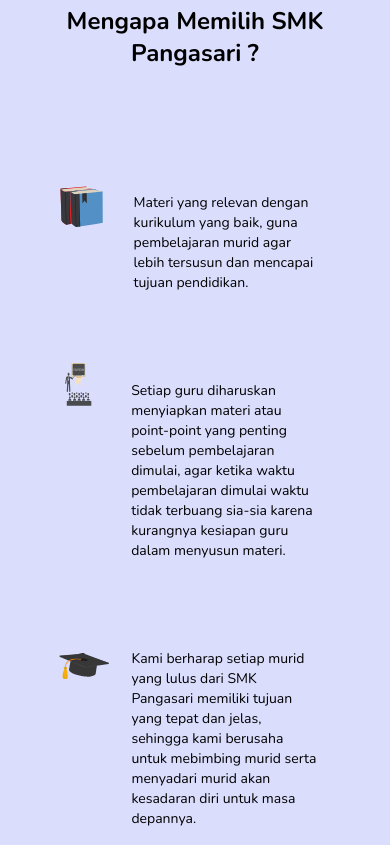
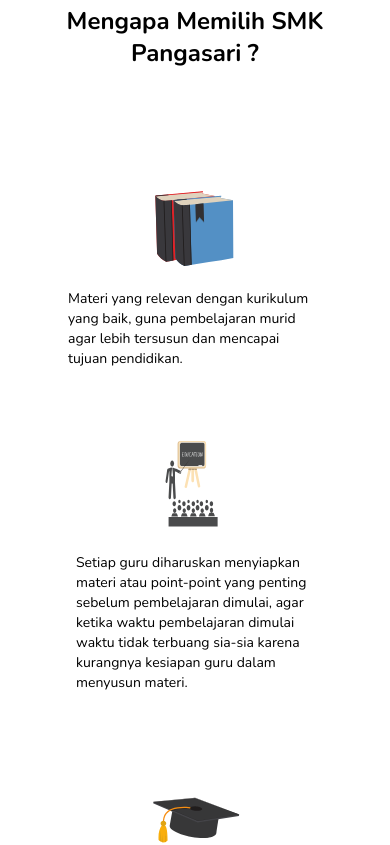
Before and after one commit to tbanta460/pangasari-front-end, a React (Create React App) app: page / in a window 390 px wide. Shown: the part 1700-2545 px from the top of the page. Built offline with nearby package versions, Linux system fonts and the light colour scheme.

Commit message:
merapihkan design responsive

```diff
--- a/src/components/molecules/footer/index.js
+++ b/src/components/molecules/footer/index.js
@@ -39,7 +39,7 @@ const Footer = () => {
                             {
                                 followUs.map((data,index) => {
                                     return (
-                                            <div key={index}>
+                                            <div key={index} className="mx-4">
                                             <li>
                                                 <Image src={data} alt="icon social media" Stylee="w-10 cursor-pointer"/>
                                             </li>
--- a/src/pages/home/index.js
+++ b/src/pages/home/index.js
@@ -51,24 +51,24 @@ const Home = () => {
                                 </div>
                             </div>
                         </div>
-                        <div className="middle-part-two bg-vintage">
+                        <div className="middle-part-two bg-white">
                             <h3 className="text-center text-2xl md:text-4xl text-black font-bold p-14">Mengapa Memilih SMK Pangasari ?</h3>
-                            <div className="bg-vintage p-14 lg:grid lg:grid-cols-02 flex flex-col-reverse">
+                            <div className="bg-white p-14 lg:grid lg:grid-cols-02 flex flex-col-reverse">
                                 <div className="part-left flex flex-col text-black text-sm">
-                                    <div className="part-one flex flex-row">
-                                        <Image src={IconBook} alt="icon buku" Stylee="w-56"/>
+                                    <div className="part-one flex flex-col md:flex-row">
+                                        <Image src={IconBook} alt="icon buku" Stylee="w-24 mx-auto md:w-56"/>
                                         <Gap WH="w-14"/>
                                         <p className="self-center p-3">Materi yang relevan dengan kurikulum yang baik, guna pembelajaran murid agar lebih tersusun dan mencapai tujuan pendidikan.</p>
                                     </div>
                                     <Gap WH="h-14"/>
-                                    <div className="part-two flex flex-row">
-                                        <Image src={IconEducation} alt="icon education" Stylee="w-96"/>
+                                    <div className="part-two flex flex-col md:flex-row">
+                                        <Image src={IconEducation} alt="icon education" Stylee="w-24 mx-auto md:w-96"/>
                                         <Gap WH="w-14"/>
                                         <p className="self-center p-5">Setiap guru diharuskan menyiapkan materi atau point-point yang penting sebelum pembelajaran dimulai, agar ketika waktu pembelajaran dimulai waktu tidak terbuang sia-sia karena kurangnya kesiapan guru dalam menyusun materi.</p>
                                     </div>
                                     <Gap WH="h-14"/>
-                                    <div className="part-three flex flex-row ">
-                                        <Image src={IconGraduation} alt="icon graduation" Stylee="w-96"/>
+                                    <div className="part-three flex md:flex-row flex-col">
+                                        <Image src={IconGraduation} alt="icon graduation" Stylee="w-24 mx-auto md:w-96"/>
                                         <Gap WH="w-14"/>
                                         <p className="self-center p-3">Kami berharap setiap murid yang lulus dari SMK Pangasari memiliki tujuan yang tepat dan jelas, sehingga kami berusaha untuk mebimbing murid serta menyadari murid akan kesadaran diri untuk masa depannya.</p>
                                     </div>
@@ -79,7 +79,7 @@ const Home = () => {
                             </div>
                         </div>
                         <div className="middle-part-three flex flex-col p-14">
-                        <h3 className="text-center text-4xl text-black font-bold p-10">Apa Kata Kepala Sekolah Pangasari ?</h3>
+                        <h3 className="text-center text-xl md:text-4xl text-black font-bold p-10">Apa Kata Kepala Sekolah Pangasari ?</h3>
                             <Image src={IconTeacher} alt="teacher ion" Stylee=""/>
                         </div>
                     </div>
--- a/src/pages/login/index.js
+++ b/src/pages/login/index.js
@@ -147,7 +147,7 @@ const Login = () => {
                             <span>Silahkan Untuk Masuk Terlebih Dahulu Untuk Mengakses Profile.</span>
                         </div>
                         <div className="bg-white shadow-lg p-5 sm:p-10 rounded-xl w-11/12 sm:w-2/3 mx-auto">
-                            <div className={`bg-red-500 w-80 sm:w-96 mx-auto block p-4 text-center text-white rounded-lg my-4 mb-10W ${error !== "" ? "block" : "hidden"}`}>
+                            <div className={`bg-red-500 w-72 sm:w-96 mx-auto block p-4 text-center text-white rounded-lg my-4 mb-10W ${error !== "" ? "block" : "hidden"}`}>
                                 <span className="text-red text-center">{error}</span>
                             </div>
                             <div>
@@ -157,8 +157,8 @@ const Login = () => {
                             </div>
                             <div>
                                 <Gap WH="h-10" />
-                                <Button type="submit" Stylee="bg-blue px-7 py-4 text-white rounded-full" title="Masuk" onClick={handleSubmit}/>
-                                <span className="mx-8 cursor-pointer" onClick={() => navigate('/register')}>Don't have an account?</span>
+                                <Button type="submit" Stylee="bg-blue md:px-7 md:py-4 py-2 px-4 text-white rounded-full" title="Masuk" onClick={handleSubmit}/>
+                                <span className="mx-4 md:mx-8 cursor-pointer" onClick={() => navigate('/register')}>Don't have an account?</span>
                             </div>
                         </div>
                     </div>
--- a/src/pages/register/index.js
+++ b/src/pages/register/index.js
@@ -131,7 +131,7 @@ const Register = () => {
                             </div>
                             <div>
                                 <Gap WH="h-10" />
-                                <Button type="submit" Stylee="bg-orange px-7 py-4 text-white rounded-full" title="Register" onClick={handleSubmit}/>
+                                <Button type="submit" Stylee="bg-orange md:px-7 px-4 py-2 md:py-4 text-white rounded-full" title="Register" onClick={handleSubmit}/>
                                 <span className="sm:mx-8 ml-4 cursor-pointer" onClick={() => navigate('/login')}>Already Have an Account?</span>
                             </div>
                         </div>
```
